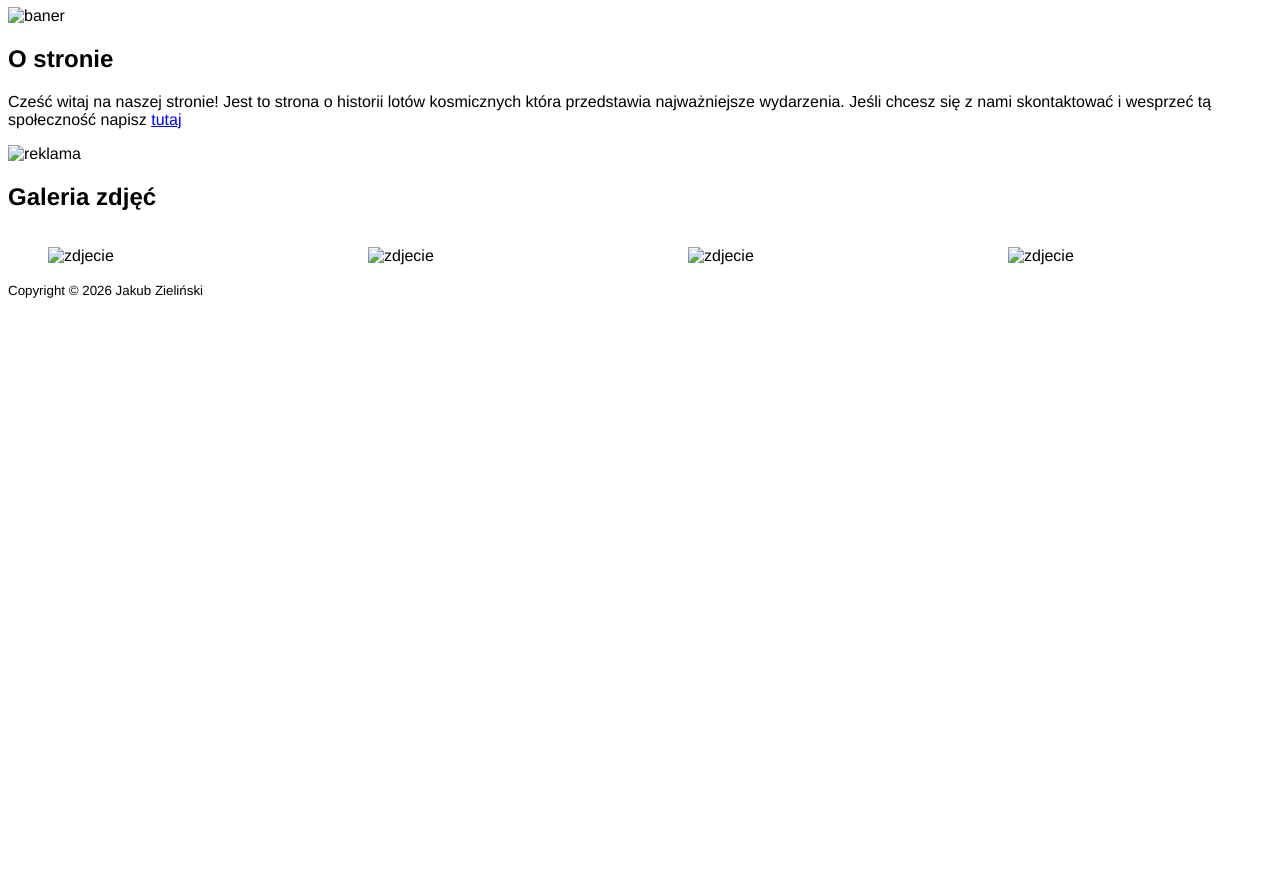
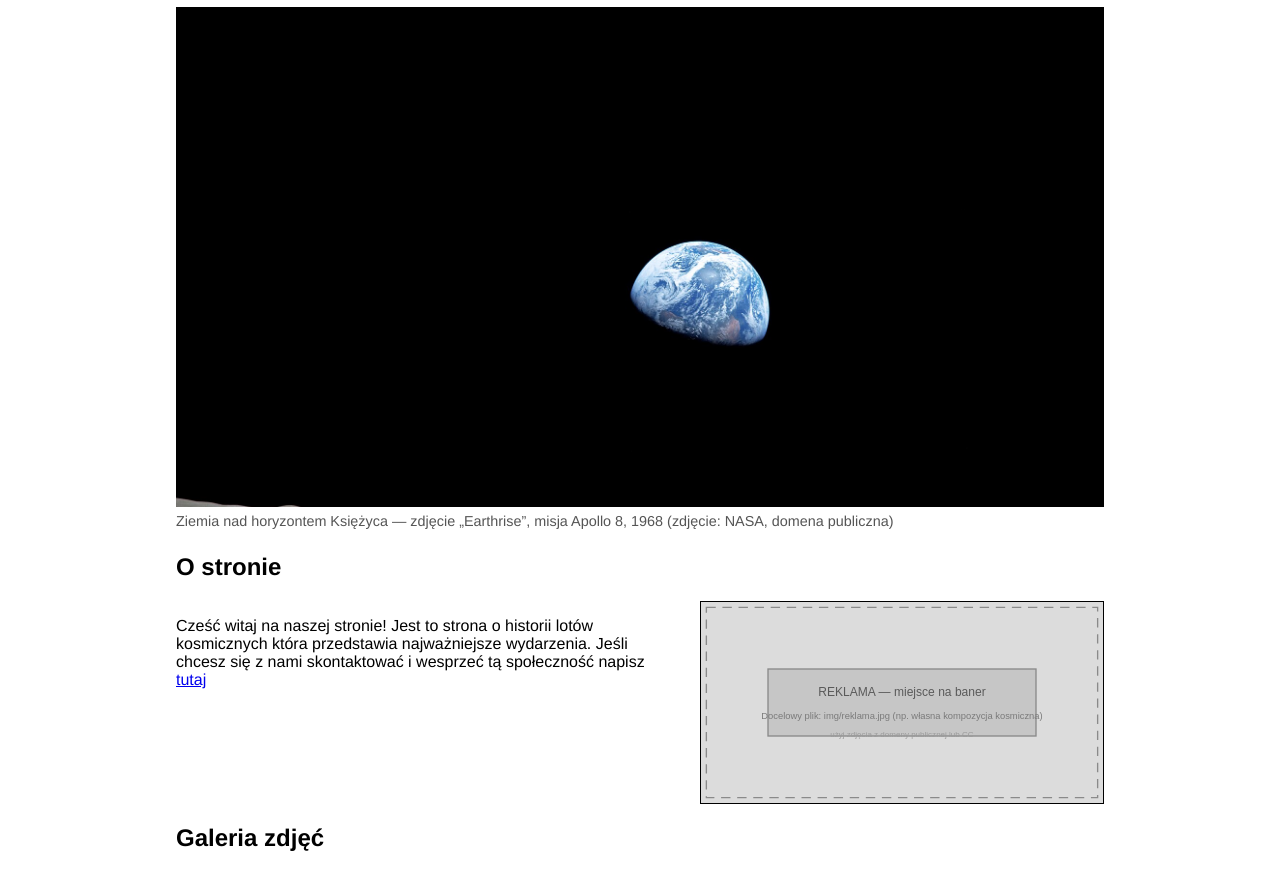
Before and after one commit to JakubZielinski0/WWW_uni_2026Z, a plain HTML site: page index.html in a window 1280 px wide. Shown: the part 167-1052 px from the top of the page. Before the commit the page ends 800 px from the top, so only its background shows below. Drawn offline with Linux system fonts and the light colour scheme.

Commit message:
poprawiona responsywność

```diff
--- a/css/styles.css
+++ b/css/styles.css
@@ -1,6 +1,36 @@
+*,
+*::before,
+*::after {
+    box-sizing: border-box;
+}
+
 body {
     font-family: 'Franklin Gothic Medium', 'Arial Narrow', Arial, sans-serif;
+    max-width: 60rem;
+    margin: 0 auto;
+    padding: 0 1rem;
 }
+
+#banner {
+  width: 100%;
+  margin: 0 0 1.5rem;
+}
+
+#banner img {
+  display: block;
+  width: 100%;
+  max-height: 500px;
+  object-fit: cover;
+  object-position: center 45%;
+}
+
+#banner figcaption,
+.galeria figcaption {
+  font-size: 0.9rem;
+  color: #555;
+  margin-top: 0.4rem;
+}
+
 #logo {
     width: 40px;
     height: 40px;
@@ -35,3 +65,38 @@ body {
     width: 100%;
     height: auto;
 }
+footer {
+  text-align: center;
+}
+
+.o-stronie {
+    display: flex;
+    flex-wrap: wrap;
+    align-items: flex-start;
+    gap: 1.5rem;
+}
+
+.o-stronie > p {
+    flex: 1 1 20rem;
+}
+
+aside.reklama {
+    flex: 1 1 14rem;
+}
+
+aside.reklama img {
+    display: block;
+    width: 100%;
+    height: auto;
+    border: 1px solid #000;
+}
+
+@media (max-width: 40rem) {
+    .site-header nav ul {
+        justify-content: center;
+    }
+
+    #banner img {
+        max-height: 260px;
+    }
+}
--- a/index.html
+++ b/index.html
@@ -3,9 +3,9 @@
 <head>
     <meta charset="UTF-8">
     <meta name="viewport" content="width=device-width, initial-scale=1.0">
-    <meta author="Jakub Zieliński">
-    <meta description="Projekt 1">
-    <meta keywords="HTML5, CSS3, Javascript">
+    <meta name="author" content="Jakub Zieliński">
+    <meta name="description" content="Historia lotów kosmicznych: USA, ZSRR i reszta świata. Projekt P1, witryna typu MPA.">
+    <meta name="keywords" content="HTML5, CSS3, JavaScript, MPA, loty kosmiczne">
     <title>Historia lotów kosmicznych</title>
     <link rel="stylesheet" href="css/styles.css">
     <script src="js/scripts.js" defer></script>
@@ -15,7 +15,7 @@
     <header class="site-header">
         <p>
             <a href="./index.html" aria-current="page">
-                <img alt="logo orbita" id="logo" src="./img/logo.png">
+                <img alt="Logo Orbita" id="logo" src="./img/logo.png" width="40" height="40">
                 Orbita - Historia Lotów Kosmicznych
             </a>
         </p>
@@ -32,35 +32,62 @@
 
     <main id="tresc">
         <h1>Witamy na stronie o historii lotów kosmicznych</h1>
-        <section>
-            <img alt="baner" src="img/baner.png" id="baner">
-            <p></p>
-        </section>
+        <figure id="banner">
+            <img alt="Ziemia widziana nad horyzontem Księżyca, zdjęcie Earthrise z misji Apollo 8"
+                 src="img/banner.jpg" width="1920" height="1920">
+            <figcaption>Ziemia nad horyzontem Księżyca — zdjęcie „Earthrise”, misja Apollo 8, 1968 (zdjęcie: NASA, domena publiczna)</figcaption>
+        </figure>
         <section>
             <h2>O stronie</h2>
+            <div class="o-stronie">
                 <p>
                     Cześć witaj na naszej stronie!
                     Jest to strona o historii lotów kosmicznych która przedstawia najważniejsze wydarzenia.
                     Jeśli chcesz się z nami skontaktować i wesprzeć tą społeczność napisz <a href="./kontakt.html">tutaj</a>
                 </p>
-            <aside>
-                <img alt="reklama" src="img/reklama.png" width="200px" height="600px">
+                <aside class="reklama" aria-label="Baner reklamowy">
+                    <img alt="Miejsce na reklamę" src="img/reklama.svg" width="600" height="300">
                 </aside>
+            </div>
         </section>
         <section>
             <h2>Galeria zdjęć</h2>
             <div class="galeria">
                 <figure>
-                    <img alt="zdjecie" src="./img/zdjecie.png">
+                    <img alt="Explorer 1 montowany na rakietę Jupiter-C, 1958" src="./img/usa-1958.jpg" width="1280" height="1657">
+                    <figcaption>1958 — Explorer 1, pierwszy satelita USA (zdjęcie: NASA, domena publiczna)</figcaption>
                 </figure>
                 <figure>
-                    <img alt="zdjecie" src="./img/zdjecie.png">
+                    <img alt="Alan Shepard w kapsule Freedom 7 przed startem" src="./img/usa-1961.jpg" width="1280" height="1958">
+                    <figcaption>1961 — Alan Shepard, pierwszy Amerykanin w kosmosie (zdjęcie: NASA, domena publiczna)</figcaption>
                 </figure>
                 <figure>
-                    <img alt="zdjecie" src="./img/zdjecie.png">
+                    <img alt="Start rakiety Saturn V z misją Apollo 11" src="./img/usa-1969.jpg" width="1280" height="1607">
+                    <figcaption>1969 — start misji Apollo 11 (zdjęcie: NASA, domena publiczna)</figcaption>
                 </figure>
                 <figure>
-                    <img alt="zdjecie" src="./img/zdjecie.png">
+                    <img alt="Makieta satelity Sputnik 1" src="./img/zsrr-1957.jpg" width="1280" height="905">
+                    <figcaption>1957 — Sputnik 1, pierwszy sztuczny satelita Ziemi (zdjęcie: shakko / Wikimedia Commons, CC BY-SA 3.0)</figcaption>
+                </figure>
+                <figure>
+                    <img alt="Jurij Gagarin na konferencji prasowej w Helsinkach, 1961" src="./img/zsrr-1961.jpg" width="1280" height="1600">
+                    <figcaption>1961 — Jurij Gagarin, pierwszy człowiek w kosmosie (zdjęcie: domena publiczna)</figcaption>
+                </figure>
+                <figure>
+                    <img alt="Śluza powietrzna i skafander Berkut z misji Woschod 2" src="./img/zsrr-1965.jpg" width="1280" height="1707">
+                    <figcaption>1965 — wyposażenie misji Woschod 2 i pierwszy spacer kosmiczny (zdjęcie: domena publiczna)</figcaption>
+                </figure>
+                <figure>
+                    <img alt="Makieta francuskiego satelity Astérix w muzeum w Le Bourget" src="./img/swiat-1965.jpg" width="1280" height="1000">
+                    <figcaption>1965 — francuski satelita Astérix (zdjęcie: Pline / Wikimedia Commons, CC BY-SA 3.0)</figcaption>
+                </figure>
+                <figure>
+                    <img alt="Pierwszy start rakiety Ariane 1 z kosmodromu Kourou" src="./img/swiat-1979.jpg" width="1920" height="2446">
+                    <figcaption>1979 — pierwszy start rakiety Ariane 1 (zdjęcie: ESA, CC BY-SA 3.0 IGO)</figcaption>
+                </figure>
+                <figure>
+                    <img alt="Lądownik Vikram na powierzchni Księżyca, misja Chandrayaan-3" src="./img/swiat-2023.png" width="1280" height="902">
+                    <figcaption>2023 — lądownik Vikram misji Chandrayaan-3 (zdjęcie: semeion.photo, CC BY 2.0)</figcaption>
                 </figure>
             </div>
         </section>
```
Also changed, not shown: img/banner.jpg (added), img/swiat-1965.jpg (added), img/swiat-1979.jpg (added), img/usa-1958.jpg (added), img/usa-1961.jpg (added), img/usa-1969.jpg (added), img/zsrr-1957.jpg (added), img/zsrr-1961.jpg (added), img/zsrr-1965.jpg (added), 2 other files. Lines whose indentation alone changed are shown as unchanged.
